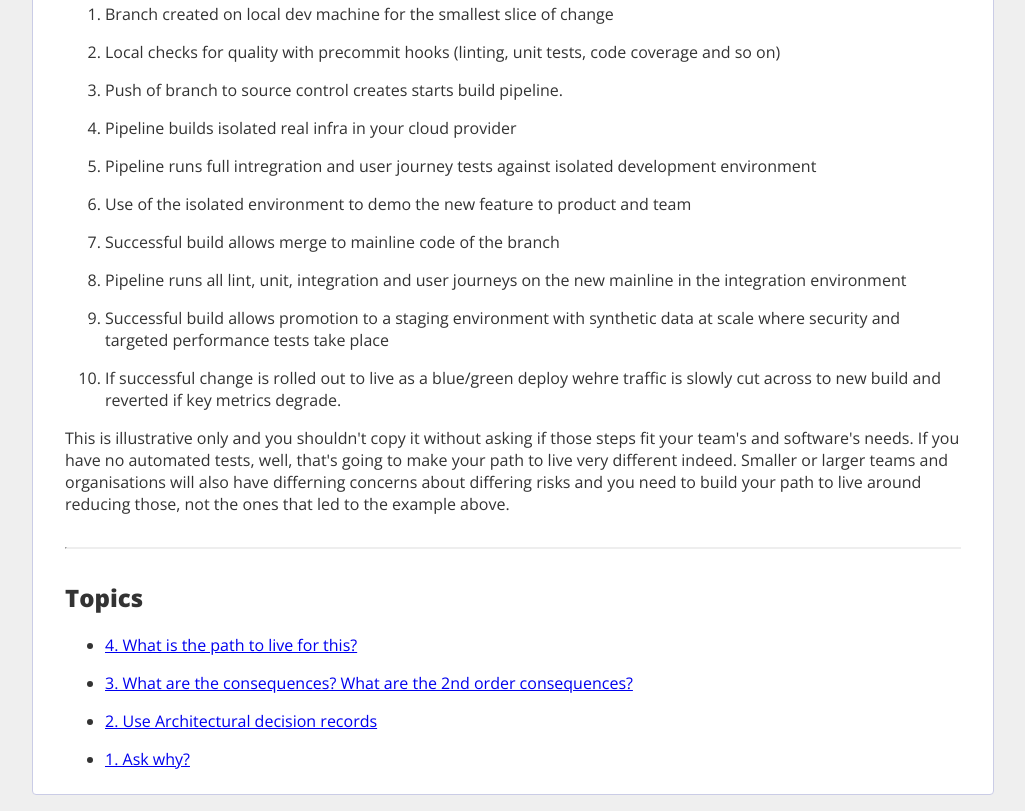
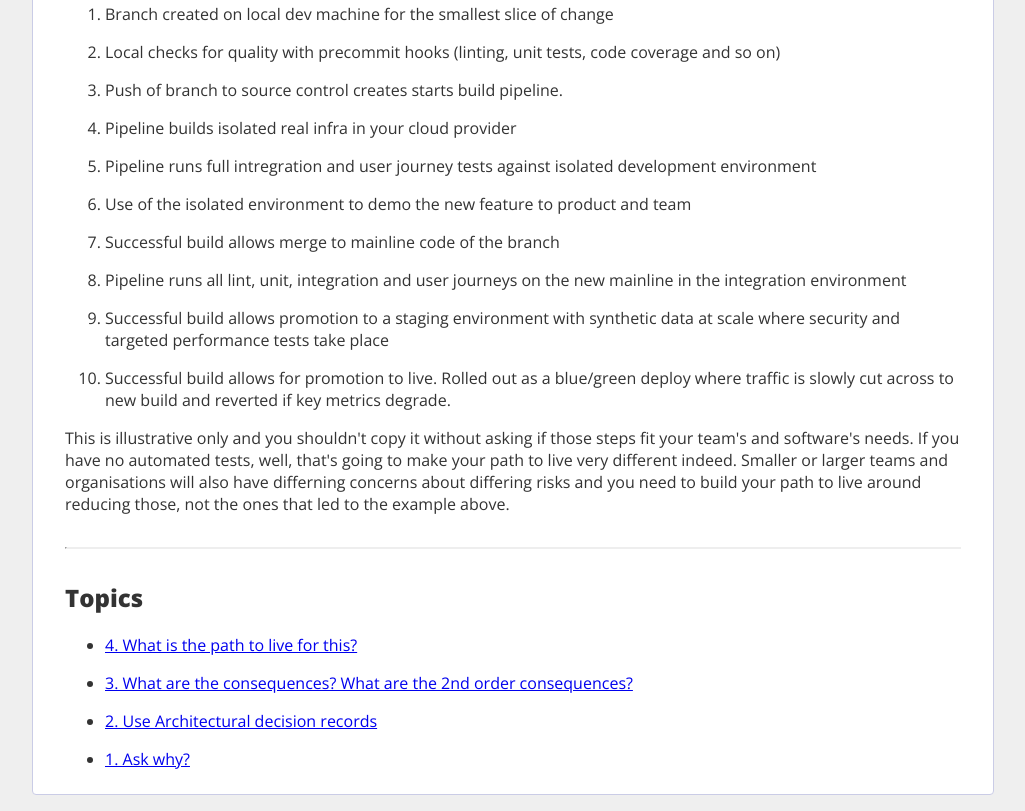
Before and after one commit to mattmachell/ta-playbooks, an Eleventy site: page src/playbooks/what-is-the-path-to-live.md in a window 1280 px wide. Shown: the part 1343-2154 px from the top of the page, without its empty margins (127-1152 px from the left). Built offline with nearby package versions, Linux system fonts and the light colour scheme; Eleventy itself is replaced by a stand-in of ours; files that its build step writes are made by us from their sources.

Commit message:
Typo and grammar

```diff
--- a/src/playbooks/what-is-the-path-to-live.md
+++ b/src/playbooks/what-is-the-path-to-live.md
@@ -41,6 +41,6 @@ An idealised modern flow might be something like:
 7. Successful build allows merge to mainline code of the branch
 8. Pipeline runs all lint, unit, integration and user journeys on the new mainline in the integration environment
 9. Successful build allows promotion to a staging environment with synthetic data at scale where security and targeted performance tests take place
-10. If successful change is rolled out to live as a blue/green deploy wehre traffic is slowly cut across to new build and reverted if key metrics degrade.
+10. Successful build allows for promotion to live. Rolled out as a blue/green deploy where traffic is slowly cut across to new build and reverted if key metrics degrade.
 
 This is illustrative only and you shouldn't copy it without asking if those steps fit your team's and software's needs. If you have no automated tests, well, that's going to make your path to live very different indeed. Smaller or larger teams and organisations will also have differning concerns about differing risks and you need to build your path to live around reducing those, not the ones that led to the example above.
```
